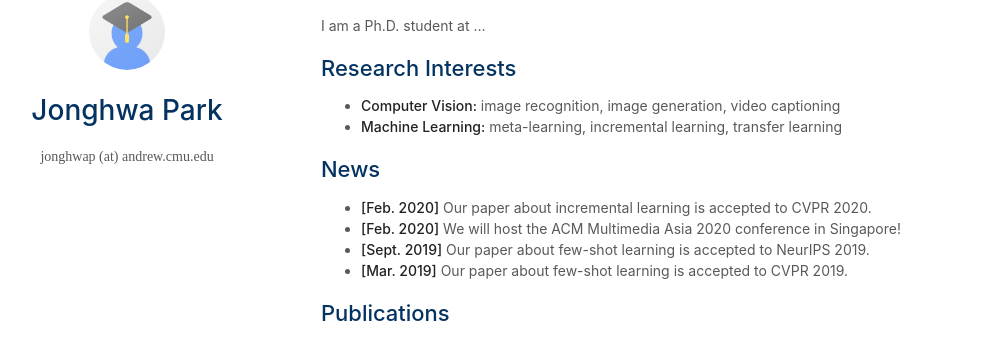
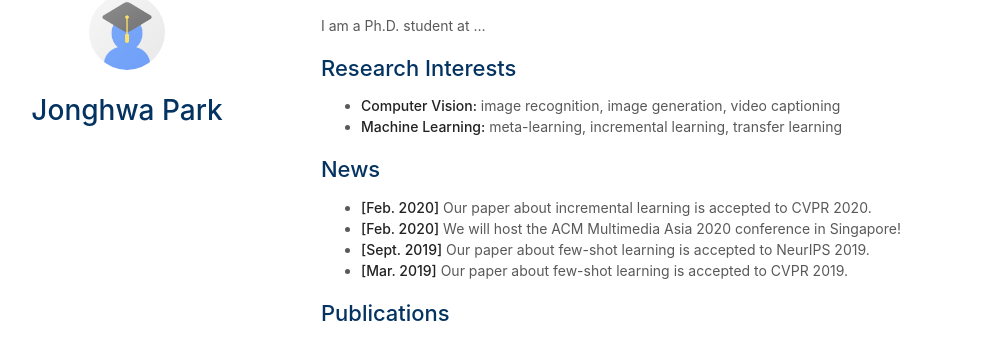
Before and after one commit to Jonghwap/Jonghwap.github.io, a Jekyll site: the page built from index.md, in a window 1280 px wide and 1125 px high. Shown: the part 140-481 px from the top of the window, without its empty margins (149-1134 px from the left). Built offline with Jekyll 4.4.1, drawn with Linux system fonts in a browser that asks for light colours; a style sheet for code colours, icons or effects is not loaded; our own code applies the rules of GitHub Pages for plain Markdown files; part of the change alters nothing that is shown.

Commit message:
Update _config.yml

```diff
--- a/_config.yml
+++ b/_config.yml
@@ -2,7 +2,7 @@
 title: Jonghwa Park
 # position: Ph.D. Student
 # affiliation: Carnegie Mellon University
-email: jonghwap (at) andrew.cmu.edu
+# email: jonghwap (at) andrew.cmu.edu
 
 # Search Engine Optimization (SEO)
 # The following information is used to improve the website traffic from search engines, e.g., Google.
```
